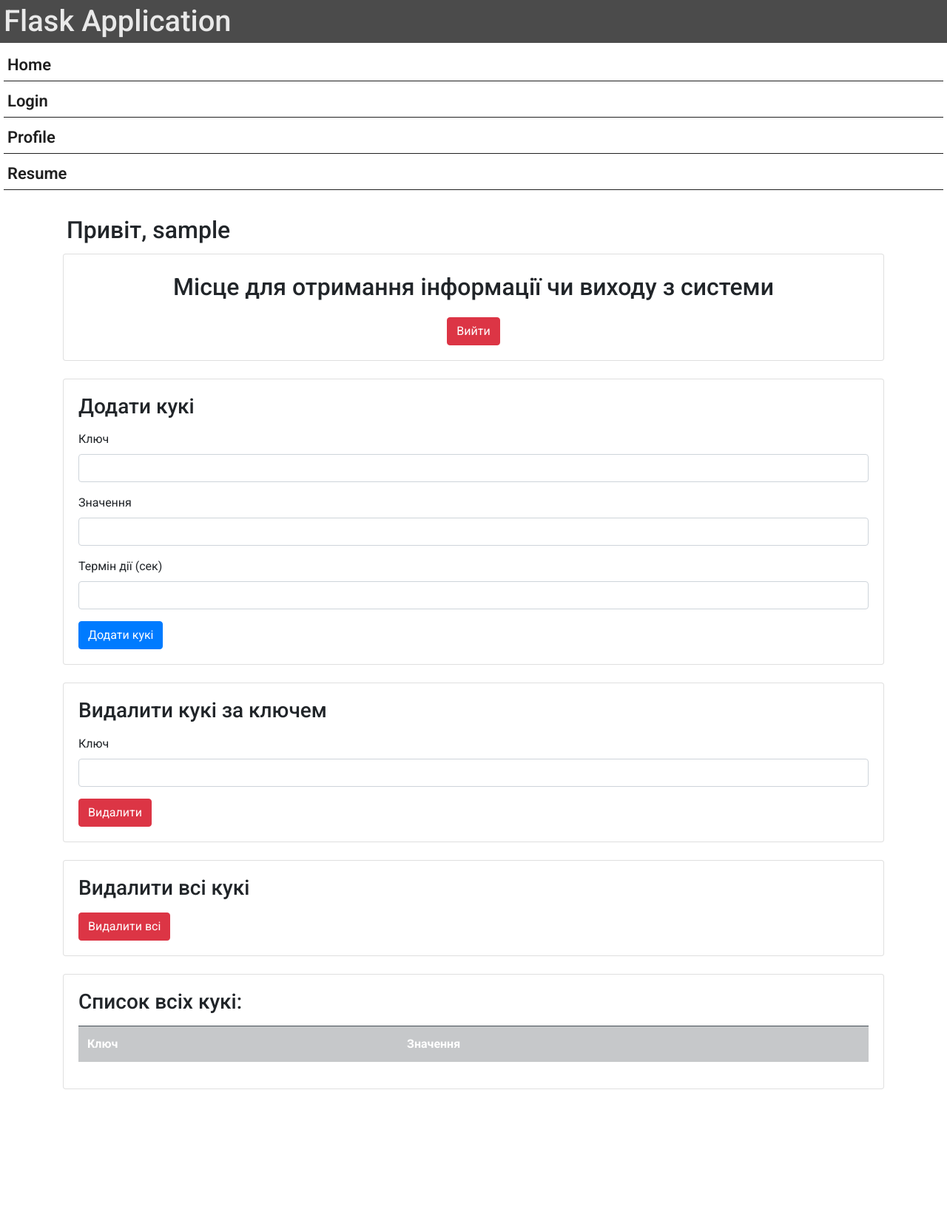
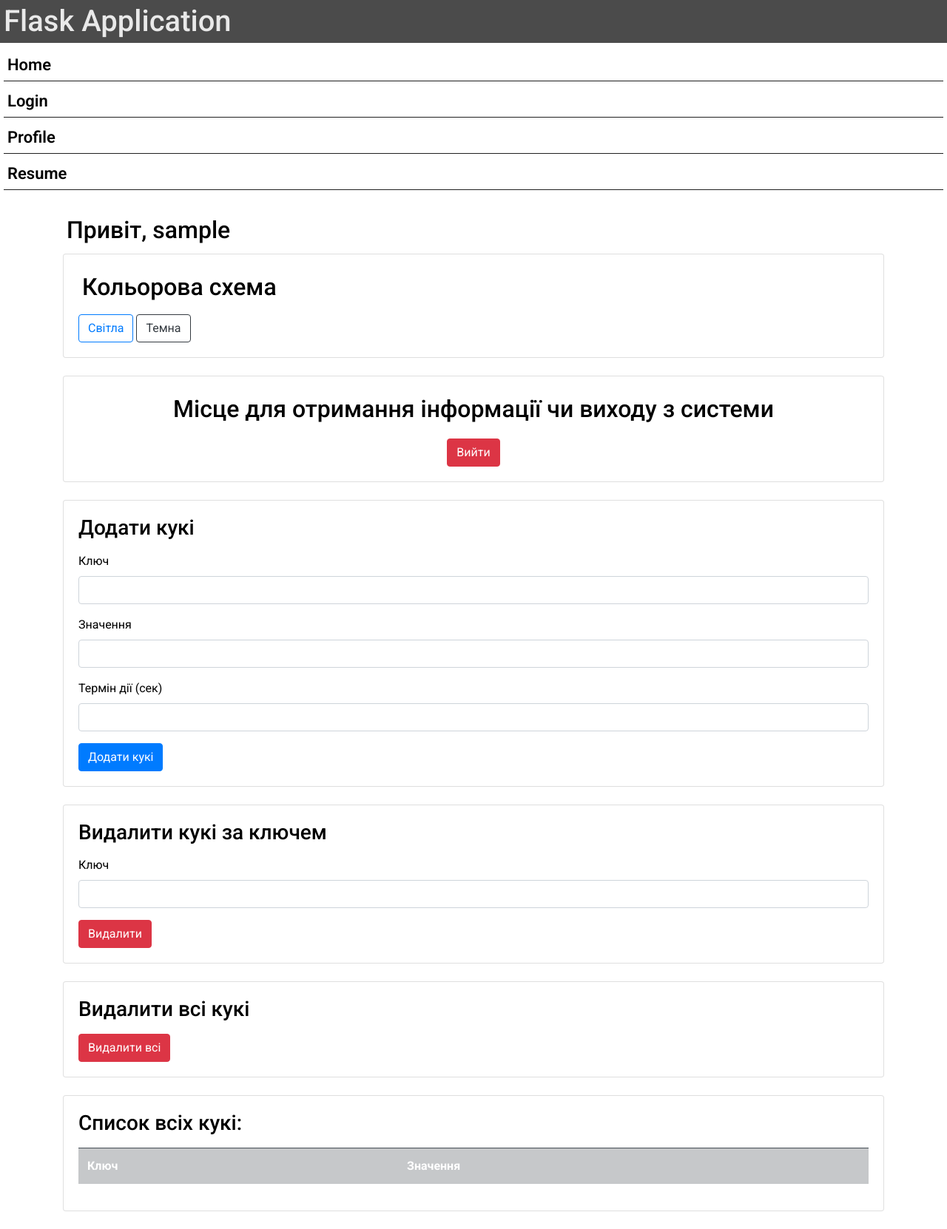
Before and after one commit to KroshneiRostyslav/flask_app_lab, a Flask app: page /profile in a window 1280 px wide. Shown: the whole page at 74% size. Before the commit the page ends 1473 px from the top, so only its background shows below. Run offline with Flask 3, Linux system fonts and the light colour scheme; the visitor is signed in with stand-in values (Sample User, id 1); lists and menus that the app fills with data are empty; some libraries are stand-ins or nearby versions.

Commit message:
Add dark color scheme

```diff
--- a/app/templates/base.html
+++ b/app/templates/base.html
@@ -6,7 +6,8 @@
     <meta name="viewport" content="width=device-width, initial-scale=1.0">
     <link rel="stylesheet" href="https://stackpath.bootstrapcdn.com/bootstrap/4.5.2/css/bootstrap.min.css">
     <link rel="stylesheet" href="{{ url_for('static', filename='styles.css') }}">
-    <title>{% block title %} {% endblock %}</title>
+    {% block head %}
+    {% endblock %}
 </head>
 
 <body>
@@ -18,6 +19,7 @@
             <li><a class="nav_link" href="{{ url_for('users.login')}}"> Login </a></li>
             <li><a class="nav_link" href="{{ url_for('users.profile')}}"> Profile </a></li>
             <li><a class="nav_link" href="{{ url_for('resume')}}"> Resume </a></li>
+
             <!--
                 <li><a class="nav_link" href="{{ url_for('users.greetings', name='Jonh')}}"> Greet Jonh </a></li>
                 <li><a class="nav_link" href="{{ url_for('users.admin')}}"> Admin </a></li>
--- a/app/templates/home.html
+++ b/app/templates/home.html
@@ -1 +1,5 @@
 {% extends "base.html" %}
+
+{% block head %}
+    <title> Home </title>
+{% endblock %}
--- a/app/users/templates/users/hi.html
+++ b/app/users/templates/users/hi.html
@@ -1,6 +1,8 @@
 {% extends "base.html" %}
 
-{% block title %} Greeting Page {% endblock %}
+{% block head %}
+    <title> Greeting Page </title>
+{% endblock %}
 
 {% block body %}
     <h2>Hello, {{name}}</h2>
--- a/app/users/templates/users/login.html
+++ b/app/users/templates/users/login.html
@@ -1,6 +1,8 @@
 {% extends "base.html" %}
 
-{% block title %} Login {% endblock %}
+{% block head %}
+    <title> Login </title>
+{% endblock %}
 
 {% block body %}
 
--- a/app/users/templates/users/profile.html
+++ b/app/users/templates/users/profile.html
@@ -1,12 +1,43 @@
 {% extends "base.html" %}
 
-
-{% block title %} Profile {% endblock %}
+{% block head %}
+<title> Profile </title>
+{% if color_scheme == 'dark' %}
+<style>
+    body, .nav_link, .card {
+        background-color: #2c2c2c;
+        color: #ffffff;
+    }
+    </style>
+{% else %}
+<style>
+    body, .nav_link, .card {
+        background-color: #ffffff;
+        color: #000000;
+    }
+    </style>
+{% endif %}
+{% endblock %}
 
 {% block body %}
 <h2>Привіт, {{ username }}</h2>
 
 <div class="card mb-4">
+    <div class="card-body">
+        <h2 class="card-title">Кольорова схема</h2>
+
+        <a href="{{ url_for('users.set_color', scheme='light') }}"
+            class="btn btn-outline-primary {% if color_scheme == 'light' %}active{% endif %}">
+            Світла
+        </a>
+        <a href="{{ url_for('users.set_color', scheme='dark') }}"
+            class="btn btn-outline-dark {% if color_scheme == 'dark' %}active{% endif %}">
+            Темна
+        </a>
+    </div>
+</div>
+
+<div class="card mb-4 {{ color_scheme }}">
     <div class="card-body text-center">
         <h2 class="card-title mb-3">
             Місце для отримання інформації чи виходу з системи
@@ -71,8 +102,8 @@
         <h3 class="card-title mb-3">Список всіх кукі:</h3>
 
         <div class="table-responsive">
-                <table class="table table-striped">
-                    <tr class="table-dark">
+            <table class="table table-striped table-{{color_scheme}}">
+                <tr class="table-{{dark if color_scheme == 'light' else 'dark'}}">
                     <th>Ключ</th>
                     <th>Значення</th>
                 </tr>
@@ -87,4 +118,5 @@
     </div>
 </div>
 
+
 {%endblock%}
--- a/app/users/views.py
+++ b/app/users/views.py
@@ -42,6 +42,7 @@
         return redirect(url_for('users.login'))
 
     username = session['user']
+    color_scheme = session.get('color_scheme', 'light')
 
     if request.method == 'POST':
         action = request.form.get('action')
@@ -86,10 +87,21 @@
             flash("Всі cookie видалено", 'success')
             return response
 
-    return render_template("users/profile.html", username=username, cookies=request.cookies)
+    return render_template(
+        "users/profile.html",
+        username=username,
+        cookies=request.cookies,
+        color_scheme=color_scheme
+        )
 
 @users_bp.route('/logout')
 def logout():
     session.pop('user', None)
     flash('You have been logged out', 'success')
     return redirect(url_for('users.login'))
+
+@users_bp.route('/set_color/<scheme>')
+def set_color(scheme):
+    if scheme in ["light", "dark"]:
+        session['color_scheme'] = scheme
+    return redirect(url_for('users.profile'))
```
Also changed, not shown: app/static/styles.css (+13 -8 lines). Lines whose indentation alone changed are shown as unchanged.
